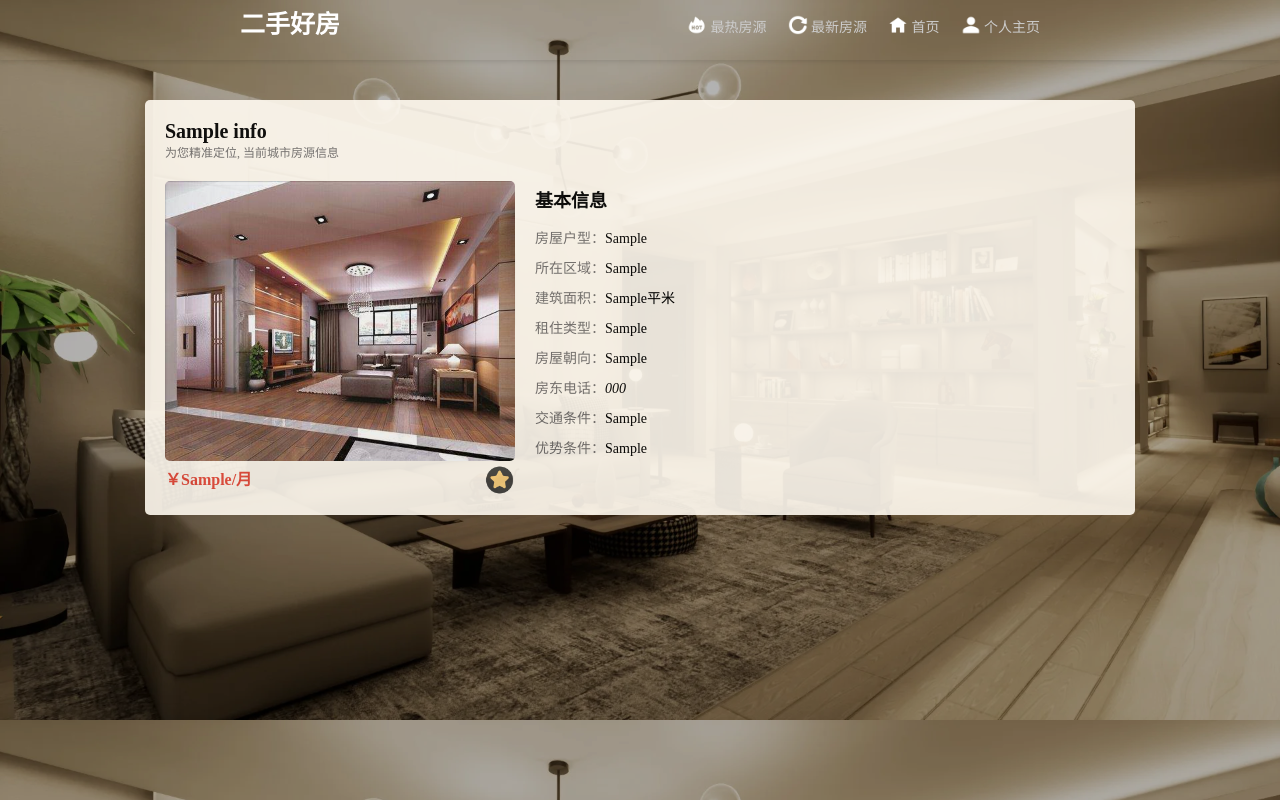
After one commit to VenYy/house, a Flask app: page /house/1 in a window 1280 px wide. The commit adds this page. Run offline with Flask 3, Linux system fonts and the light colour scheme; tables that the repository leaves empty hold one stand-in row (values such as "Sample post").

Commit message:
详情页

```diff
--- a/app.py
+++ b/app.py
@@ -2,6 +2,7 @@ from flask import Flask
 from settings import Config, db
 from index_page import index_page
 from list_page import list_page
+from detail_page import detail_page
 
 app = Flask(__name__)
 app.config.from_object(Config)
@@ -10,6 +11,7 @@ db.init_app(app)
 # 注册蓝图到程序实例
 app.register_blueprint(index_page, url_prefix="/")
 app.register_blueprint(list_page, url_prefix="/")
+app.register_blueprint(detail_page, url_prefix="/")
 
 if __name__ == '__main__':
     app.run()
--- /dev/null
+++ b/detail_page.py
@@ -0,0 +1,15 @@
+from flask import Blueprint, render_template
+from models import House
+
+detail_page = Blueprint("detail_page", __name__)
+
+
+@detail_page.route("/house/<int:hid>")
+def detail(hid):
+    house = House.query.get(hid)
+    if house:
+        facilities_str = house.facilities
+        facilities_list = facilities_str.split("-")
+    else:
+        facilities_list = []
+    return render_template("detail_page.html", house=house, facilities=facilities_list)
--- /dev/null
+++ b/static/css/detail_page.css
@@ -0,0 +1,71 @@
+.detail {
+    width: 950px;
+    margin: 100px auto 0;
+    background: floralwhite;
+    border-radius: 5px;
+    opacity: .9;
+    padding: 20px;
+    overflow: hidden;
+}
+
+.title {
+    font-size: 20px;
+    font-weight: bold;
+    color: black;
+}
+
+.sub_title {
+    font-weight: normal;
+    font-size: 12px;
+    color: #716e6d;
+    margin-bottom: 20px;
+}
+
+.left {
+    width: 350px;
+    float: left;
+}
+
+.img_view {
+    width: 350px;
+    height: 280px;
+    border-radius: 5px;
+}
+
+.img_bottom {
+    height: 30px;
+}
+
+.price {
+    color: #e74c3c;
+    font-size: 16px;
+    line-height: 30px;
+    font-weight: bold;
+    float: left;
+}
+
+
+.star img {
+    width: 30px;
+    height: 30px;
+    vertical-align: middle;
+    float: right;
+    cursor: pointer;
+
+}
+
+
+.info {
+    margin-left: 20px;
+    width: 580px;
+    float: left;
+    overflow: hidden;
+}
+.info p {
+    font-size: 14px;
+    color: #716e6d;
+    padding: 5px 0;
+}
+.info span {
+    color: black;
+}
--- a/static/css/header.css
+++ b/static/css/header.css
@@ -6,7 +6,7 @@
 body {
     background-image: url("../images/bg.jpg");
     /*background-repeat: no-repeat;*/
-    /*background-size: cover;*/
+    background-size: cover;
 }
 
 .bg {
--- a/static/css/list.css
+++ b/static/css/list.css
@@ -19,3 +19,6 @@
     font-size: 15px;
     border: 1px solid #ccc;
 }
+.right p:first-child a:hover {
+    color: #2980b9;
+}
--- /dev/null
+++ b/templates/detail_page.html
@@ -0,0 +1,37 @@
+{% extends 'header.html' %}
+{% block title %}
+    详情
+{% endblock %}
+{% block headfile %}
+    <link rel="stylesheet" href="{{ url_for('static', filename='css/detail_page.css') }}">
+{% endblock %}
+{% block content %}
+    <div class="detail">
+        <p class="title">{{ house.title }}</p>
+        <p class="sub_title">为您精准定位, 当前城市房源信息</p>
+        <div class="left">
+            <img src="{{ url_for('static', filename='images/house-bg1.jpg') }}" alt="" class="img_view">
+            <div class="img_bottom">
+                <p class="price">￥{{ house.price }}/月</p>
+                <span class="star"><img src="{{ url_for('static', filename='images/收藏.png') }}" alt="收藏"></span>
+            </div>
+        </div>
+
+        <div class="info">
+            <p style="font-weight:bold; font-size: 18px; color: black; margin-bottom: 5px">基本信息</p>
+            <div class="info1">
+                <p>房屋户型：<span>{{ house.rooms }}</span></p>
+                <p>所在区域：<span>{{ house.block }}</span></p>
+                <p>建筑面积：<span>{{ house.area }}平米</span></p>
+                <p>租住类型：<span>{{ house.rent_type }}</span></p>
+                <p>房屋朝向：<span>{{ house.direction }}</span></p>
+                <p>房东电话：<span style="font-style: italic">{{ house.phone_num }}</span></p>
+            </div>
+            <div class="info2">
+                <p>交通条件：<span>{{ house.travel }}</span></p>
+                <p>优势条件：<span>{{ house.matching }}</span></p>
+            </div>
+        </div>
+
+    </div>
+{% endblock %}
--- a/templates/header.html
+++ b/templates/header.html
@@ -48,21 +48,20 @@
             <nav>
                 <ul>
                     <li>
-                        <img src="{{ url_for("static", filename="images/个人.png") }}" alt="">
-                        <a href="">个人主页</a>
+                        <a href=""><img src="{{ url_for("static", filename="images/个人.png") }}" alt=""> 个人主页</a>
                     </li>
                     {#                    <li><img src="../static/images/房源.png" alt=""><a href="search_list.html">最新房源</a></li>#}
                     <li>
-                        <img src="{{ url_for('static', filename='images/首页.png') }}" alt="">
-                        <a href="{{ url_for('index_page.index') }}">首页</a>
+                        <a href="{{ url_for('index_page.index') }}"><img
+                                src="{{ url_for('static', filename='images/首页.png') }}" alt=""> 首页</a>
                     </li>
                     <li>
-                        <img src="{{ url_for('static', filename='images/最新.png') }}" alt="">
-                        <a href="{{ url_for('list_page.return_new_list') }}">最新房源</a>
+                        <a href="{{ url_for('list_page.return_new_list') }}"><img
+                                src="{{ url_for('static', filename='images/最新.png') }}" alt=""> 最新房源</a>
                     </li>
                     <li>
-                        <img src="{{ url_for('static', filename='images/最热.png') }}" alt="">
-                        <a href="">最热房源</a>
+                        <a href="{{ url_for('list_page.return_hot_list') }}"><img
+                                src="{{ url_for('static', filename='images/最热.png') }}" alt=""> 最热房源</a>
                     </li>
                 </ul>
             </nav>
--- a/templates/search_list.html
+++ b/templates/search_list.html
@@ -14,14 +14,14 @@
         <ul>
             {% for elem in house_data %}
                 <li>
-                    <img class="img_view" src="../static/images/house-bg1.jpg" alt="">
+                    <a href="{{ url_for('detail_page.detail', hid=elem.id) }}" style="text-decoration: none"><img class="img_view" src="{{ url_for('static', filename='images/house-bg1.jpg') }}" alt=""></a>
                     <div class="right">
-                        <p><span class="title">{{ elem.title }}</span><span class="price">￥{{ elem.price }}</span></p>
+                        <p><a href="{{ url_for('detail_page.detail', hid=elem.id) }}" style="text-decoration: none"><span class="title">{{ elem.title }}</span><span class="price">￥{{ elem.price }}</span></a></p>
                         <p>房源地址：<span class="address">{{ elem.address }}</span></p>
                         <p>房源户型：<span class="rooms">{{ elem.rooms }}</span></p>
                         <p>房源朝向：<span class="direction">{{ elem.direction }}</span></p>
                         <p>交通条件：<span class="traffic">{{ elem.traffic }}</span></p>
-                        <p><img class="like" src="../static/images/like.png" alt="">{{ elem.page_views }}人浏览过</p>
+                        <p><img class="like" src="{{ url_for('static', filename='images/like.png') }}" alt="">{{ elem.page_views }}人浏览过</p>
                     </div>
                 </li>
             {% endfor %}
```
Also changed, not shown: list_page.py (+16 -0 lines), templates/list.html (+8 -6 lines), static/images/收藏.png (added).
